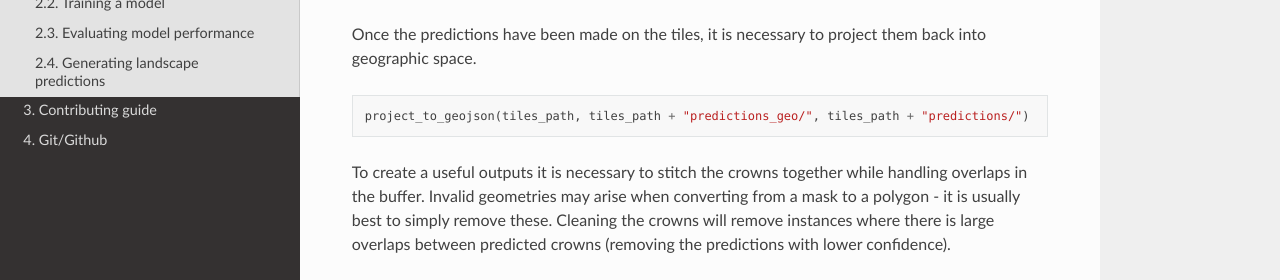
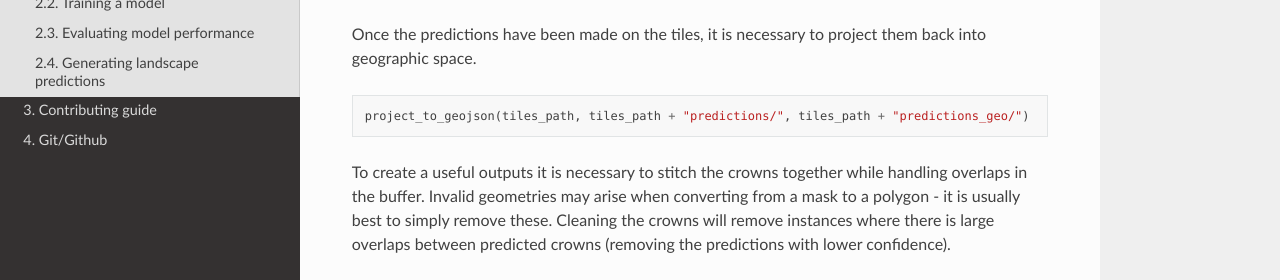
Before and after one commit to PatBall1/detectree2, a Sphinx documentation site: the page built from docs/source/tutorial.rst, in a window 1280 px wide and 900 px high, scrolled down 3571 px. Shown: the part 239-519 px from the top of the window. Built offline with Sphinx 7.4.7 and the Read the Docs theme 2.0.0, drawn with Linux system fonts in a browser that asks for light colours; pages that are not in the unit, such as notebooks, are missing from menus.

```diff
--- a/docs/source/tutorial.rst
+++ b/docs/source/tutorial.rst
@@ -210,7 +210,7 @@ Once the predictions have been made on the tiles, it is necessary to project the
 
 .. code-block:: python
 
-   project_to_geojson(tiles_path, tiles_path + "predictions_geo/", tiles_path + "predictions/")
+   project_to_geojson(tiles_path, tiles_path + "predictions/", tiles_path + "predictions_geo/")
 
 To create a useful outputs it is necessary to stitch the crowns together while handling overlaps in the buffer.
 Invalid geometries may arise when converting from a mask to a polygon - it is usually best to simply remove these.
```
